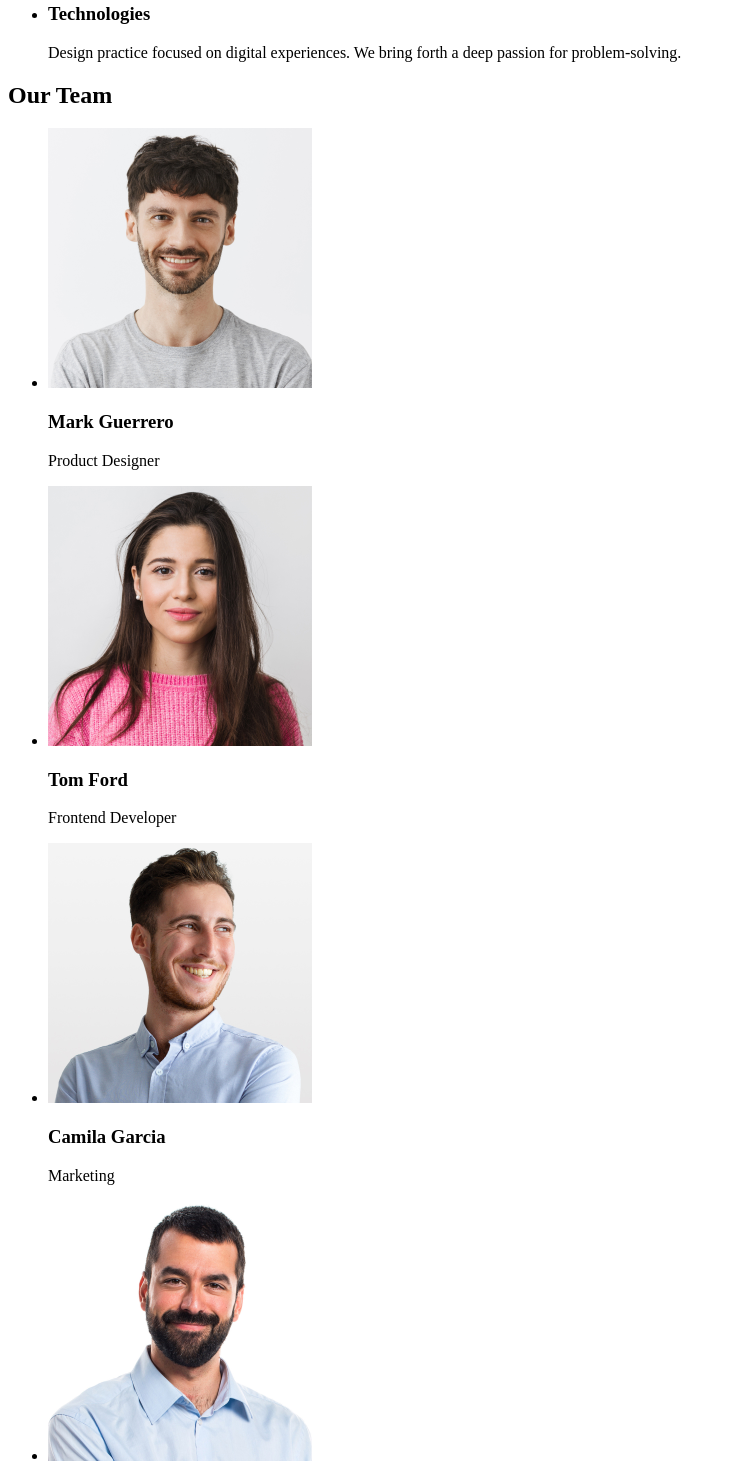
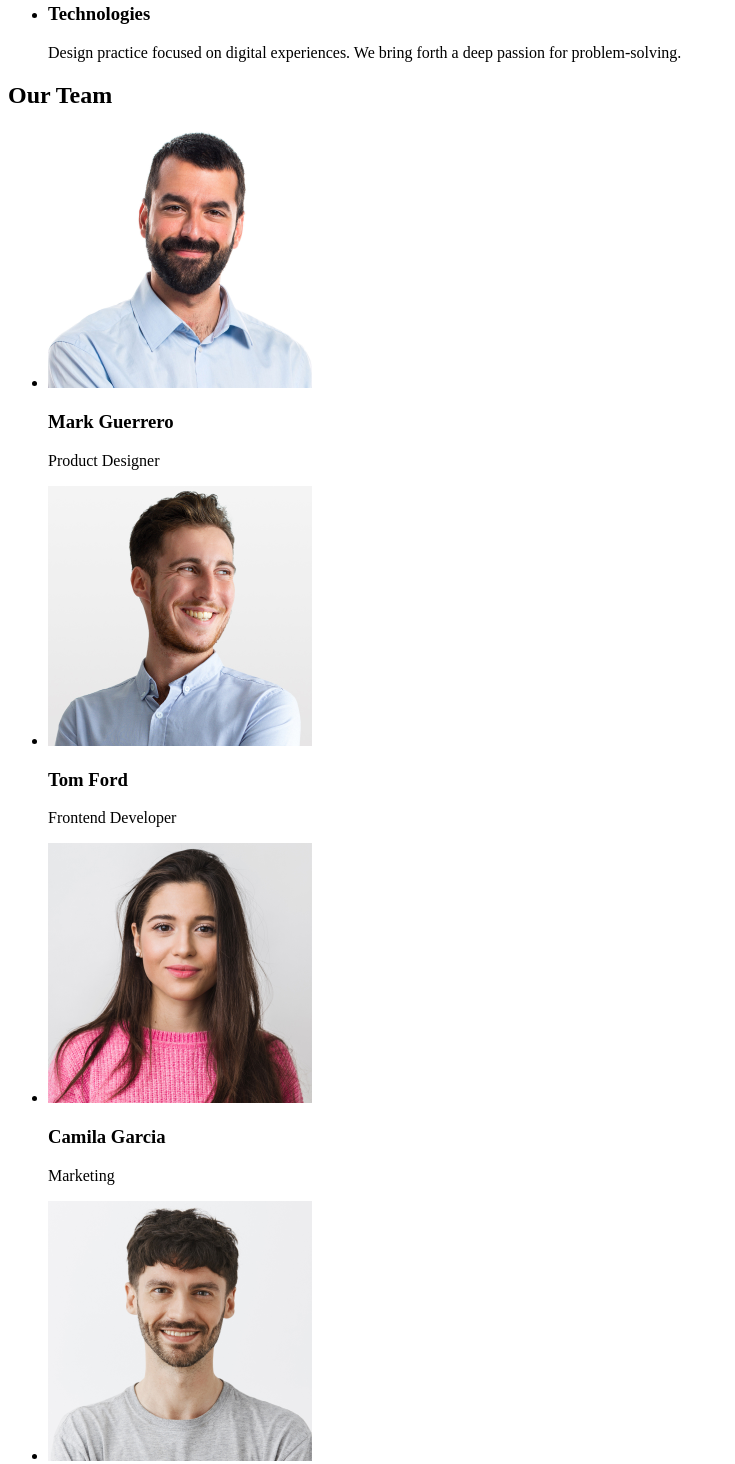
Before and after one commit to kateryna-karpenko20/goit-markup-hw-01, a plain HTML site: page index.html in a window 1280 px wide. Shown: the part 532-1996 px from the top of the page, without its empty margins (0-735 px from the left). Drawn offline with Linux system fonts and the light colour scheme.

Commit message:
commit message

```diff
--- a/index.html
+++ b/index.html
@@ -51,19 +51,23 @@
             <section>
                 <h2>Our Team</h2>
                 <ul>
-                    <li><img src="./images/img.jpg" alt="Mark's photo" width="264"  height="260"/>
+                    <li>
+                        <img src="./images/img1.jpg" alt="Mark's photo" width="264" height="260"/>
                         <h3>Mark Guerrero</h3>
                         <p>Product Designer</p>
                     </li>
-                    <li><img src="./images/img-1.jpg" alt="Tom's photo" width="264" height="260"/>
+                    <li>
+                        <img src="./images/img2.jpg" alt="Tom's photo" width="264" height="260"/>
                         <h3>Tom Ford</h3>
                         <p>Frontend Developer</p>
                     </li>
-                    <li><img src="./images/img-2.jpg" alt="Camila's photo" width="264" height="260"/>
+                    <li>
+                        <img src="./images/img3.jpg" alt="Camila's photo" width="264" height="260"/>
                         <h3>Camila Garcia</h3>
                         <p>Marketing</p>
                     </li>
-                    <li><img src="./images/img-3.jpg" alt="Daniel's photo" width="264" height="260"/>
+                    <li>
+                        <img src="./images/img4.jpg" alt="Daniel's photo" width="264" height="260"/>
                         <h3>Daniel Wilson</h3>
                         <p>UI Designer</p>
                     </li>
```
Also changed, not shown: images/img1.jpg (renamed from images/img-3.jpg), images/img2.jpg (renamed from images/img-2.jpg), images/img3.jpg (renamed from images/img-1.jpg), images/img4.jpg (renamed from images/img.jpg). Lines whose indentation alone changed are shown as unchanged.
